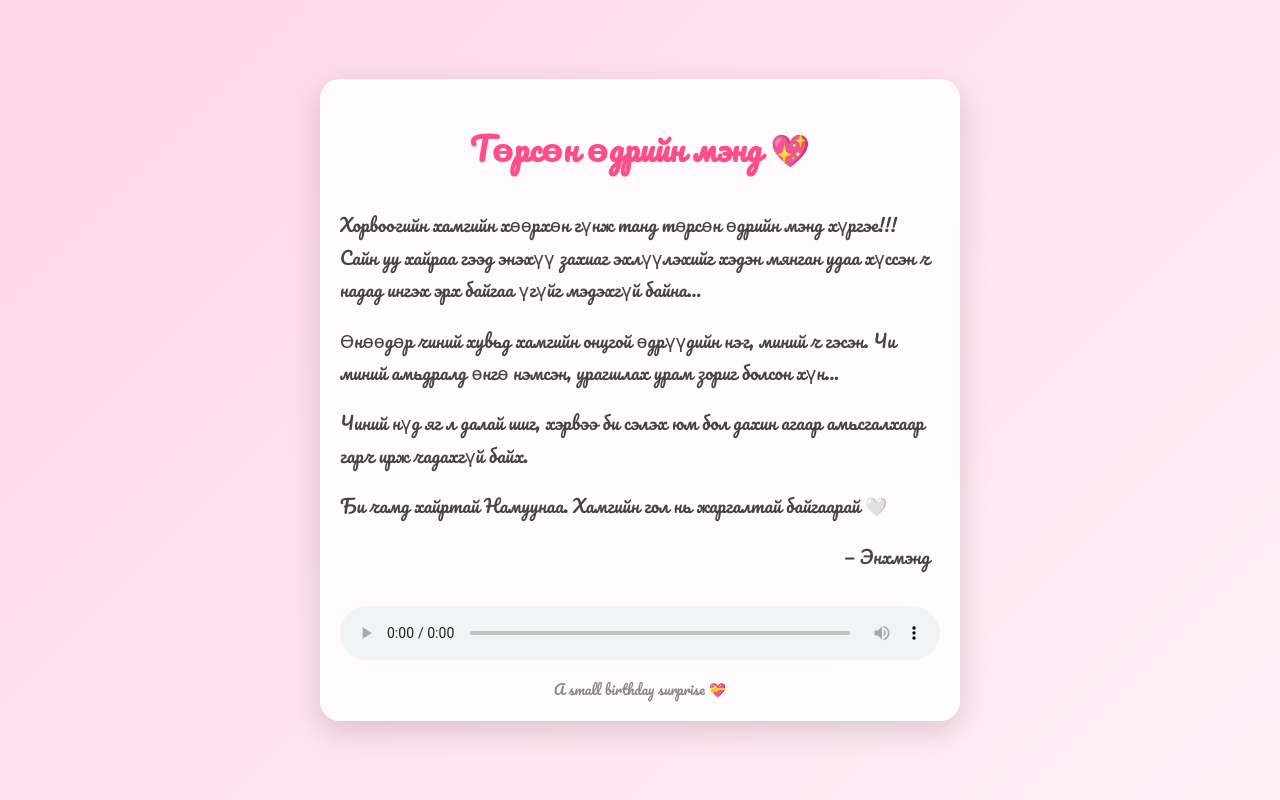
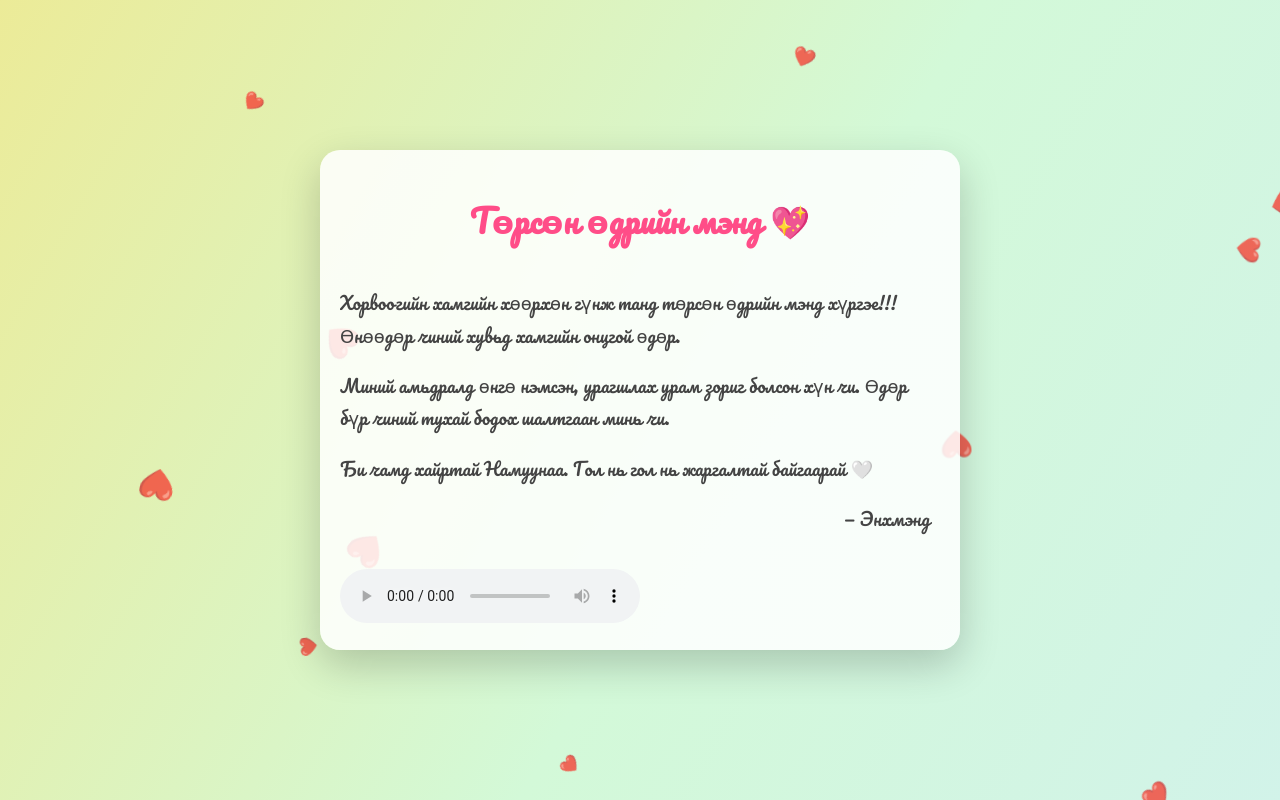
Before and after one commit to enkhmendcn-lgtm/for-Nanu, a plain HTML site: page index.html in a window 1280 px wide. Drawn offline with Linux system fonts and the light colour scheme.

Commit message:
index.html

```diff
--- a/index.html
+++ b/index.html
@@ -1,49 +1,60 @@
 <!DOCTYPE html>
 <html lang="mn">
 <head>
-  <meta charset="UTF-8" />
-  <meta name="viewport" content="width=device-width, initial-scale=1.0"/>
+<meta charset="UTF-8">
+<meta name="viewport" content="width=device-width, initial-scale=1.0">
 <title>For Nanu 💖</title>
 
-  <!-- Google Font -->
 <link href="https://fonts.googleapis.com/css2?family=Pacifico&display=swap" rel="stylesheet">
 
 <style>
 body {
   margin: 0;
   min-height: 100vh;
-      background: linear-gradient(135deg, #ffd6e8, #fff0f6);
+  overflow: hidden;
+  font-family: 'Pacifico', cursive;
+  background: linear-gradient(120deg,
+    #ffd6e8, #fff0f6, #ffe066, #d3f9d8, #d0ebff);
+  background-size: 400% 400%;
+  animation: bgMove 15s ease infinite;
   display: flex;
   justify-content: center;
   align-items: center;
-      font-family: 'Pacifico', cursive;
 }
 
+/* Background animation */
+@keyframes bgMove {
+  0% {background-position: 0% 50%;}
+  50% {background-position: 100% 50%;}
+  100% {background-position: 0% 50%;}
+}
+
+/* Card */
 .card {
   width: 90%;
   max-width: 600px;
-      background: rgba(255, 255, 255, 0.85);
+  background: rgba(255,255,255,0.85);
   border-radius: 20px;
-      box-shadow: 0 10px 30px rgba(0,0,0,0.15);
+  box-shadow: 0 15px 40px rgba(0,0,0,0.2);
   padding: 20px;
+  z-index: 10;
 }
 
 h1 {
   text-align: center;
   color: #ff4d88;
-      margin-bottom: 15px;
 }
 
 .letter {
-      max-height: 60vh;          /* 🔥 ЭНД ГҮЙЛГЭНЭ */
+  max-height: 55vh;
   overflow-y: auto;
   padding-right: 10px;
-      color: #444;
   line-height: 1.8;
   font-size: 18px;
+  color: #444;
 }
 
-    /* Scrollbar гоё болгох */
+/* Scrollbar */
 .letter::-webkit-scrollbar {
   width: 6px;
 }
@@ -54,21 +65,28 @@
 
 .music {
   margin-top: 15px;
-      text-align: center;
 }
 
-    audio {
-      width: 100%;
+/* Falling hearts */
+.heart {
+  position: fixed;
+  top: -10px;
+  font-size: 20px;
+  animation: fall linear infinite;
+  opacity: 0.8;
 }
 
-    .footer {
-      text-align: center;
-      margin-top: 10px;
-      font-size: 14px;
-      color: #888;
+@keyframes fall {
+  0% {
+    transform: translateY(0) rotate(0deg);
+  }
+  100% {
+    transform: translateY(110vh) rotate(360deg);
+  }
 }
 </style>
 </head>
+
 <body>
 
 <div class="card">
@@ -77,41 +95,47 @@
   <div class="letter">
     <p>
       Хорвоогийн хамгийн хөөрхөн гүнж танд төрсөн өдрийн мэнд хүргэе!!!
-        Сайн уу хайраа гээд энэхүү захиаг эхлүүлэхийг хэдэн мянган удаа хүссэн ч
-        надад ингэх эрх байгаа үгүйг мэдэхгүй байна...
+      Өнөөдөр чиний хувьд хамгийн онцгой өдөр.
     </p>
 
     <p>
-        Өнөөдөр чиний хувьд хамгийн онцгой өдрүүдийн нэг, миний ч гэсэн.
-        Чи миний амьдралд өнгө нэмсэн, урагшлах урам зориг болсон хүн...
-      </p>
-
-      <p>
-        Чиний нүд яг л далай шиг,
-        хэрвээ би сэлэх юм бол дахин агаар амьсгалхаар гарч ирж чадахгүй байх.
+      Миний амьдралд өнгө нэмсэн, урагшлах урам зориг болсон хүн чи.
+      Өдөр бүр чиний тухай бодох шалтгаан минь чи.
     </p>
 
     <p>
       Би чамд хайртай Намуунаа.
-        Хамгийн гол нь жаргалтай байгаарай 🤍
+      Гол нь гол нь жаргалтай байгаарай 🤍
     </p>
 
-      <p style="text-align:right;">
-        — Энхмэнд
-      </p>
+    <p style="text-align:right;">— Энхмэнд</p>
   </div>
 
   <div class="music">
     <audio controls autoplay loop>
       <source src="Nanuhbd.mp3" type="audio/mpeg">
-        Таны браузер дуу тоглуулахыг дэмжихгүй байна.
     </audio>
-    </div>
-
-    <div class="footer">
-      A small birthday surprise 💝
   </div>
 </div>
 
+<script>
+function createHeart() {
+  const heart = document.createElement("div");
+  heart.className = "heart";
+  heart.innerHTML = "❤️";
+  heart.style.left = Math.random() * 100 + "vw";
+  heart.style.animationDuration = (3 + Math.random() * 5) + "s";
+  heart.style.fontSize = (14 + Math.random() * 20) + "px";
+
+  document.body.appendChild(heart);
+
+  setTimeout(() => {
+    heart.remove();
+  }, 8000);
+}
+
+setInterval(createHeart, 400);
+</script>
+
 </body>
 </html>
```
Lines whose indentation alone changed are shown as unchanged.
